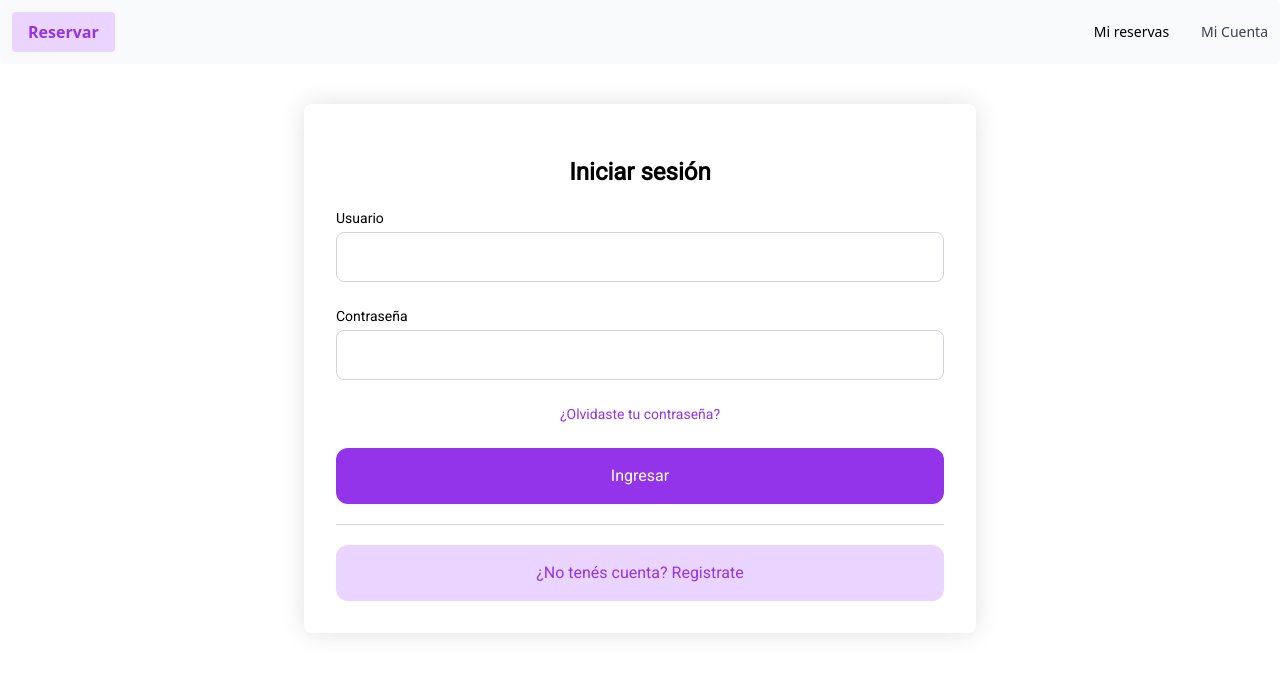
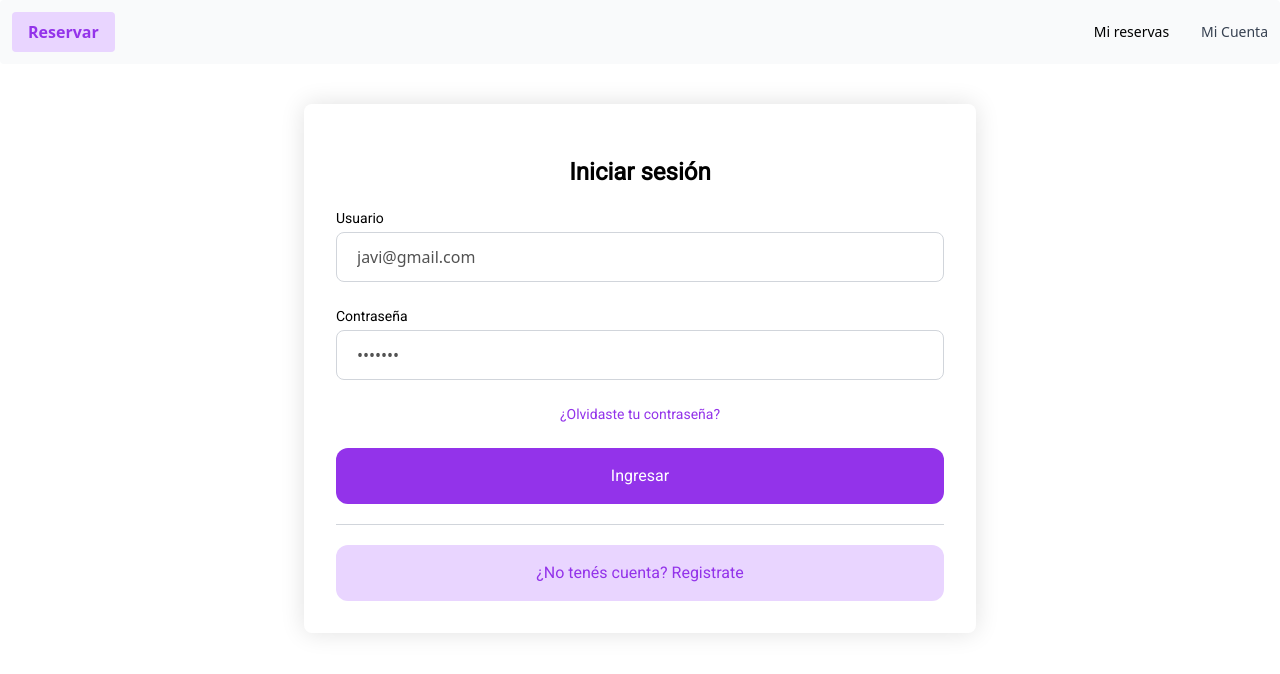
Before and after one commit to Rodriix99/Mi-Turno-Webapp-Front, a React (Create React App) app: page /login in a window 1280 px wide. Shown: the top 674 px of the page. Built offline with nearby package versions, Linux system fonts and the light colour scheme.

Commit message:
hooks- realizado

```diff
--- a/src/Component/Login.tsx
+++ b/src/Component/Login.tsx
@@ -1,4 +1,17 @@
+import { useInput } from "../Hooks/useInput";
+interface FormData {
+  email: string;
+  password: string;
+}
+
 function Login() {
+  const { formulario, handleChange } = useInput<FormData>({
+    email: "javi@gmail.com",
+    password: "4jedhfh",
+  });
+
+  const { email, password } = formulario;
+
   return (
     <section>
       <div className="shadow-rl flex flex-col justify-center items-center w-full max-w-2xl p-8 mx-auto my-10 rounded-lg text-lg">
@@ -17,6 +30,8 @@ function Login() {
               <input
                 id="email"
                 name="email"
+                value={email}
+                onChange={handleChange}
                 type="email"
                 required
                 className=" border border-gray-300 block w-full px-5 py-3 text-base text-neutral-600 rounded-lg hover:border-gray-400 focus:border-purple-600 "
@@ -35,6 +50,8 @@ function Login() {
               <input
                 id="password"
                 name="password"
+                value={password}
+                onChange={handleChange}
                 type="password"
                 required
                 className=" border border-gray-300 block w-full px-5 py-3 text-base text-neutral-600 rounded-lg hover:border-gray-400 focus:border-purple-600 "
--- a/src/Component/Register.tsx
+++ b/src/Component/Register.tsx
@@ -1,4 +1,24 @@
+import { useInput } from "../Hooks/useInput";
+
+interface FormData {
+  name: string;
+  dni: number;
+  email: string;
+  password: string;
+  password2: string;
+}
+
 const Register = () => {
+  const { formulario, handleChange } = useInput<FormData>({
+    name: "javier",
+    dni: 4,
+    email: "",
+    password: "",
+    password2: "",
+  });
+
+  const { name, dni, email, password, password2 } = formulario;
+
   return (
     <section className="">
       <div className="shadow-rl flex flex-col justify-center items-center w-full max-w-2xl p-8 mx-auto my-10 rounded-lg text-lg">
@@ -37,6 +57,8 @@ const Register = () => {
                 <input
                   id="name"
                   name="name"
+                  value={name}
+                  onChange={handleChange}
                   type="text"
                   required
                   className="border border-gray-300 block w-full px-5 py-3 text-base text-neutral-600 rounded-lg hover:border-gray-400 focus:border-purple-600"
@@ -54,6 +76,7 @@ const Register = () => {
                 <input
                   id="dni"
                   name="dni"
+                  onChange={handleChange}
                   type="text"
                   required
                   className="border border-gray-300 block w-full px-5 py-3 text-base text-neutral-600 rounded-lg hover:border-gray-400 focus:border-purple-600"
@@ -72,6 +95,7 @@ const Register = () => {
               <input
                 id="email"
                 name="email"
+                onChange={handleChange}
                 type="email"
                 required
                 className="border border-gray-300 block w-full px-5 py-3 text-base text-neutral-600 rounded-lg hover:border-gray-400 focus:border-purple-600"
@@ -90,6 +114,7 @@ const Register = () => {
                 <input
                   id="password"
                   name="password"
+                  onChange={handleChange}
                   type="password"
                   required
                   className="border border-gray-300 block w-full px-5 py-3 text-base text-neutral-600 rounded-lg hover:border-gray-400 focus:border-purple-600"
@@ -106,7 +131,8 @@ const Register = () => {
               <div className="mt-1">
                 <input
                   id="password"
-                  name="password"
+                  name="password2"
+                  onChange={handleChange}
                   type="password"
                   required
                   className="border border-gray-300 block w-full px-5 py-3 text-base text-neutral-600 rounded-lg hover:border-gray-400 focus:border-purple-600"
--- /dev/null
+++ b/src/Hooks/useInput.tsx
@@ -0,0 +1,19 @@
+import { ChangeEvent, useState } from "react";
+
+export const useInput = <T extends Object>(initState: T) => {
+  const [formulario, setFormulario] = useState(initState);
+
+  const handleChange = ({ target }: ChangeEvent<HTMLInputElement>) => {
+    const { name, value } = target;
+
+    setFormulario({
+      ...formulario,
+      [name]: value,
+    });
+  };
+
+  return {
+    formulario,
+    handleChange,
+  };
+};
```
